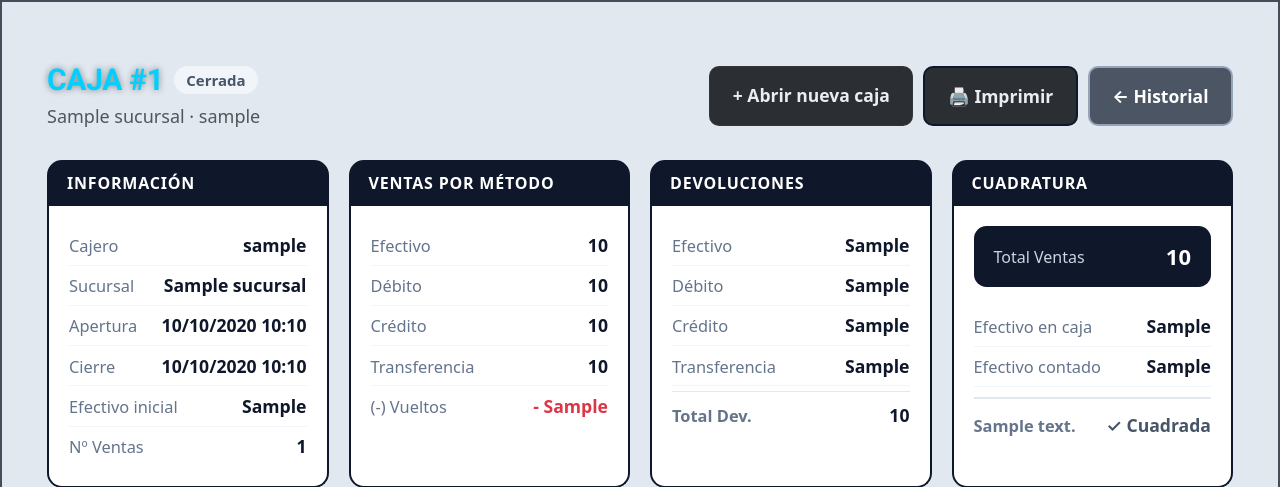
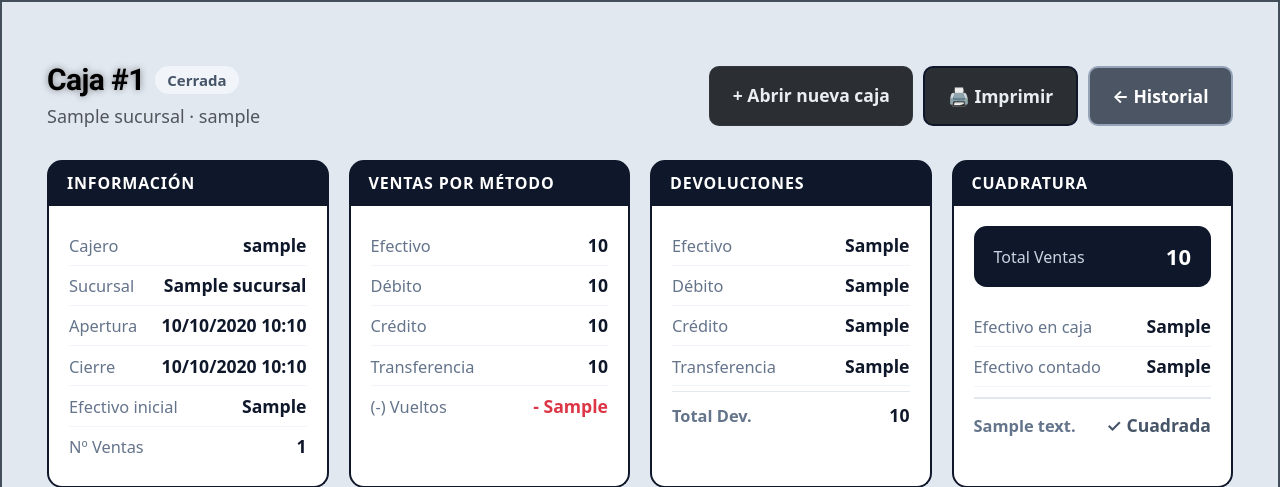
Before and after one commit to SaraMarsDivino/MOV-OS, a Django app: template cashier/templates/cashier/detalle_caja.html in a window 1280 px wide. Shown: the top 487 px of the page. Run offline with Django 5.2, Linux system fonts and the light colour scheme; the template is opened without the code that fills it: most values are stand-ins (such as "Sample title", 1, 10 or a date in 2020).

Commit message:
Fix Caja title color: override global cyan h1 rule with !important
styles.css globally sets h1-h5 to accent-cyan (#40C4FF). Added a
.caja-titulo class with !important in the page's own style block so
the title renders pure black (#000) with no text-transform.

Co-Authored-By: Claude Sonnet 4.6 <noreply@anthropic.com>

```diff
--- a/cashier/templates/cashier/detalle_caja.html
+++ b/cashier/templates/cashier/detalle_caja.html
@@ -8,6 +8,7 @@
 {% block extra_styles %}
 <style>
   body { background: #e2e8f0; color: #0f172a; }
+  .caja-titulo { color: #000 !important; font-family: 'Roboto', sans-serif !important; font-weight: 800 !important; font-size: 1.5rem !important; text-transform: none !important; letter-spacing: -.02em !important; }
   .kv-row { display: flex; justify-content: space-between; align-items: baseline; gap: 8px; padding: 5px 0; border-bottom: 1px solid #f1f5f9; }
   .kv-row:last-child { border-bottom: none; }
   .kv-row .kv-label { color: #64748b; font-size: .82rem; }
@@ -41,7 +42,7 @@
   <div class="d-flex flex-wrap align-items-center justify-content-between gap-3 mb-4 no-print">
     <div class="d-flex flex-column gap-1">
       <div class="d-flex align-items-center gap-2 flex-wrap">
-        <h1 class="mb-0" style="font-family:'Roboto',sans-serif; font-weight:700; font-size:1.5rem; color:#0f172a; letter-spacing:-.01em;">Caja #{{ caja.id }}</h1>
+        <h1 class="mb-0 caja-titulo">Caja #{{ caja.id }}</h1>
         {% if caja.estado == 'abierta' %}
           <span class="badge-estado badge-estado-abierta">Abierta</span>
         {% else %}
```
